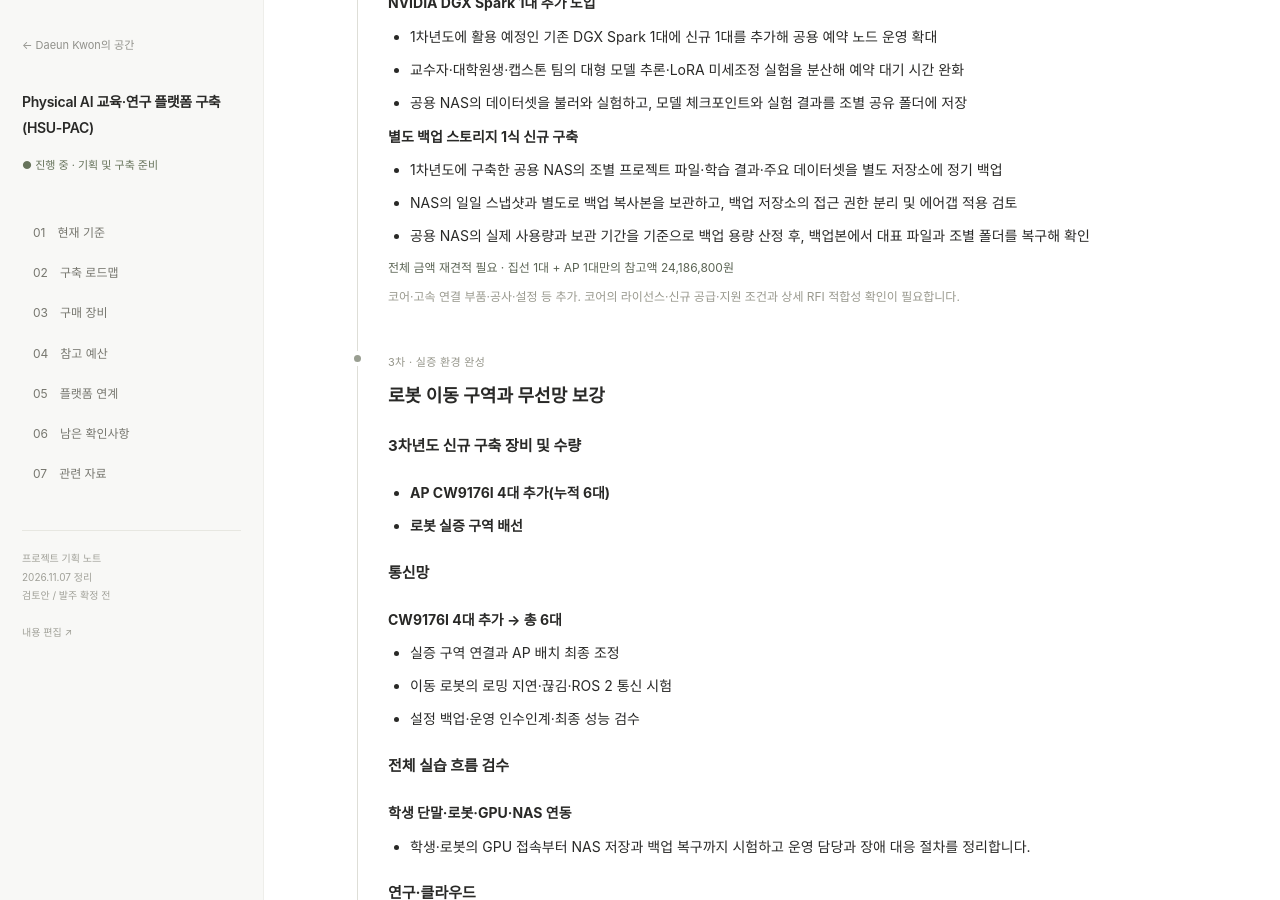
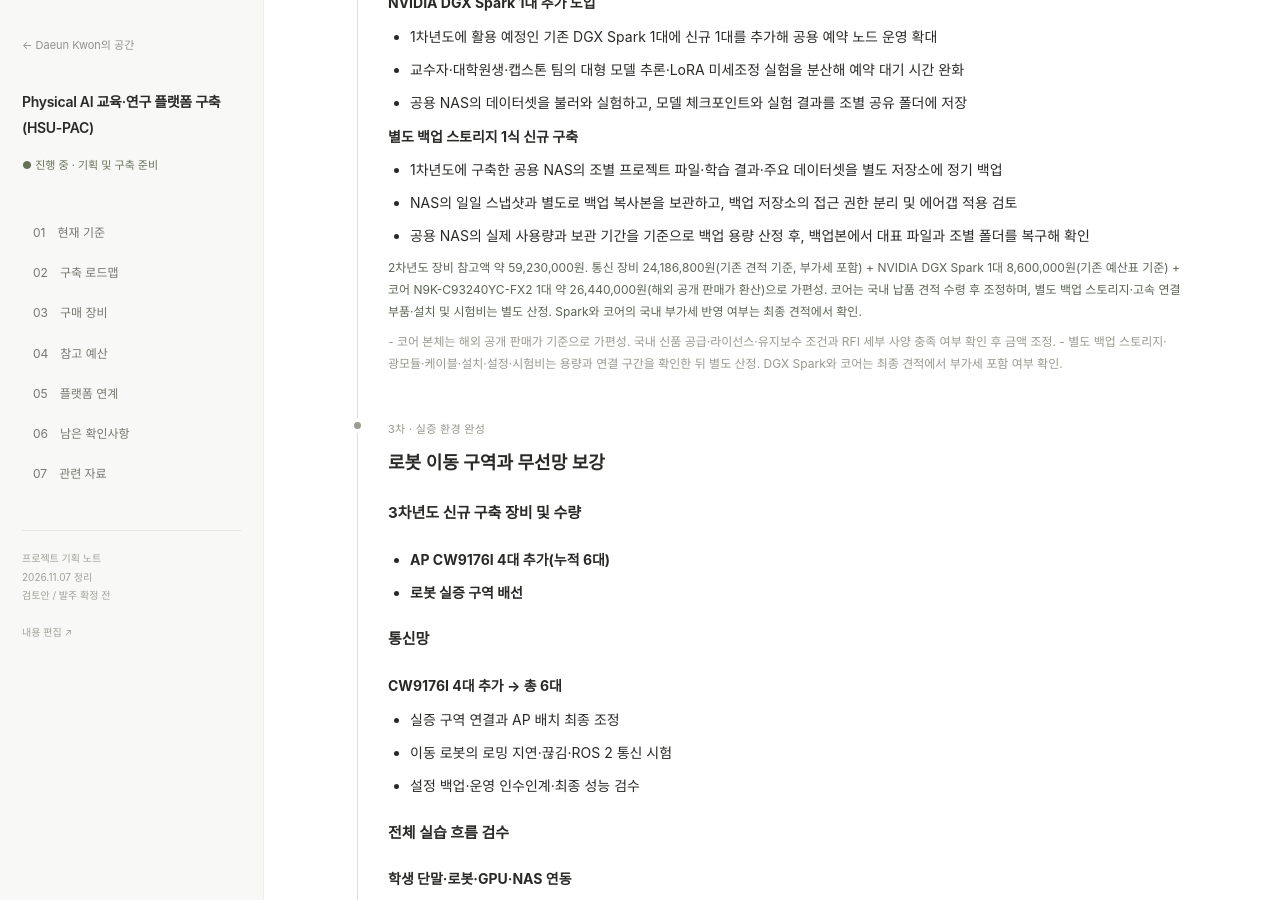
Before and after one commit to Ddaeunn425/ddaeunn425.github.io, a Jekyll site: the page built from hsu-pac.html, in a window 1280 px wide and 900 px high, scrolled down 2530 px. Built offline with Jekyll 4.4.1, drawn with Linux system fonts in a browser that asks for light colours.

Commit message:
Update _data/hsu.json (via Pages CMS)

```diff
--- a/_data/hsu.json
+++ b/_data/hsu.json
@@ -17,8 +17,8 @@
       "label": "2차 · 고속망 확장",
       "title": "코어 도입과 미션존 연결",
       "body": "<ul><li><p><strong>코어 N9K-C93240YC-FX2 1대</strong></p></li><li><p><strong>집선 C9300X 1대 추가 · AP CW9176I 1대 추가</strong></p></li><li><p><strong>NVIDIA DGX Spark 1대 추가 · 별도 백업 스토리지 1식 · 고속 연결 부품</strong></p></li></ul><h3>- 통신망 인프라</h3><p><strong>추천 코어 N9K-C93240YC-FX2 1대 + 집선 C9300X 1대 추가 + AP CW9176I 1대 추가</strong></p><ul><li><p>코어–집선 간 40/100G 연결 검토. GPU·NAS는 100G를 목표로 하되, 서버·NAS의 네트워크 포트와 교내망 경로 확인 후 실제 연결 속도 결정</p></li><li><p>1차년도 C9300X는 학생 단말·AP 접속용으로 계속 활용하고, 추가 C9300X와 AP는 미션존 유·무선망에 배치</p></li><li><p>연결 장비의 포트 규격과 배선 거리에 맞춰 양쪽 광모듈·케이블 수량 산정</p></li><li><p>추가 DGX Spark와 별도 백업 스토리지를 실습망에 연계하고, 미션존 확장 후 GPU·NAS 접속과 백업 데이터 전송 확인</p></li></ul><h3>- 연산·저장 인프라</h3><p><strong>NVIDIA DGX Spark 1대 추가 도입</strong></p><ul><li><p>1차년도에 활용 예정인 기존 DGX Spark 1대에 신규 1대를 추가해 공용 예약 노드 운영 확대</p></li><li><p>교수자·대학원생·캡스톤 팀의 대형 모델 추론·LoRA 미세조정 실험을 분산해 예약 대기 시간 완화</p></li><li><p>공용 NAS의 데이터셋을 불러와 실험하고, 모델 체크포인트와 실험 결과를 조별 공유 폴더에 저장</p></li></ul><p><strong>별도 백업 스토리지 1식 신규 구축</strong></p><ul><li><p>1차년도에 구축한 공용 NAS의 조별 프로젝트 파일·학습 결과·주요 데이터셋을 별도 저장소에 정기 백업</p></li><li><p>NAS의 일일 스냅샷과 별도로 백업 복사본을 보관하고, 백업 저장소의 접근 권한 분리 및 에어갭 적용 검토</p></li><li><p>공용 NAS의 실제 사용량과 보관 기간을 기준으로 백업 용량 산정 후, 백업본에서 대표 파일과 조별 폴더를 복구해 확인</p></li></ul><p></p>",
-      "amount": "전체 금액 재견적 필요 · 집선 1대 + AP 1대만의 참고액 24,186,800원",
-      "note": "코어·고속 연결 부품·공사·설정 등 추가. 코어의 라이선스·신규 공급·지원 조건과 상세 RFI 적합성 확인이 필요합니다."
+      "amount": "2차년도 장비 참고액 약 59,230,000원.\n\n통신 장비 24,186,800원(기존 견적 기준, 부가세 포함) + NVIDIA DGX Spark 1대 8,600,000원(기존 예산표 기준) + 코어 N9K-C93240YC-FX2 1대 약 26,440,000원(해외 공개 판매가 환산)으로 가편성. 코어는 국내 납품 견적 수령 후 조정하며, 별도 백업 스토리지·고속 연결 부품·설치 및 시험비는 별도 산정. Spark와 코어의 국내 부가세 반영 여부는 최종 견적에서 확인.",
+      "note": "- 코어 본체는 해외 공개 판매가 기준으로 가편성. 국내 신품 공급·라이선스·유지보수 조건과 RFI 세부 사양 충족 여부 확인 후 금액 조정.\n- 별도 백업 스토리지·광모듈·케이블·설치·설정·시험비는 용량과 연결 구간을 확인한 뒤 별도 산정. DGX Spark와 코어는 최종 견적에서 부가세 포함 여부 확인."
     },
     {
       "label": "3차 · 실증 환경 완성",
```
